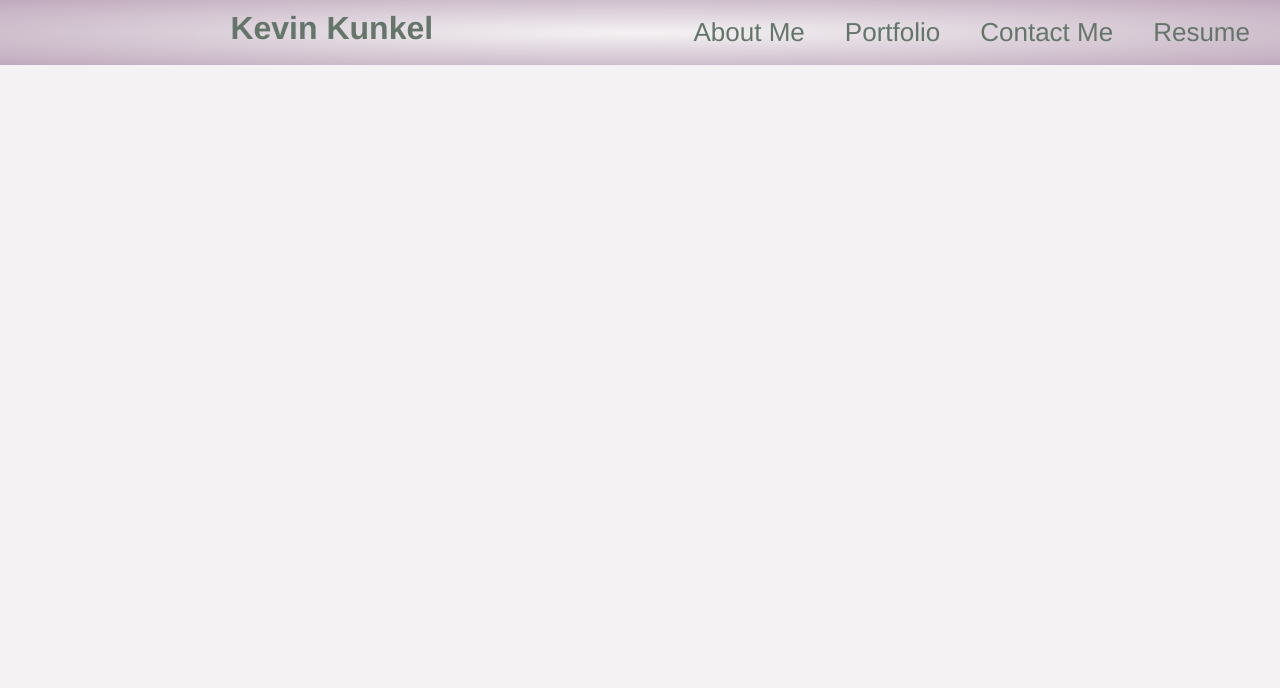
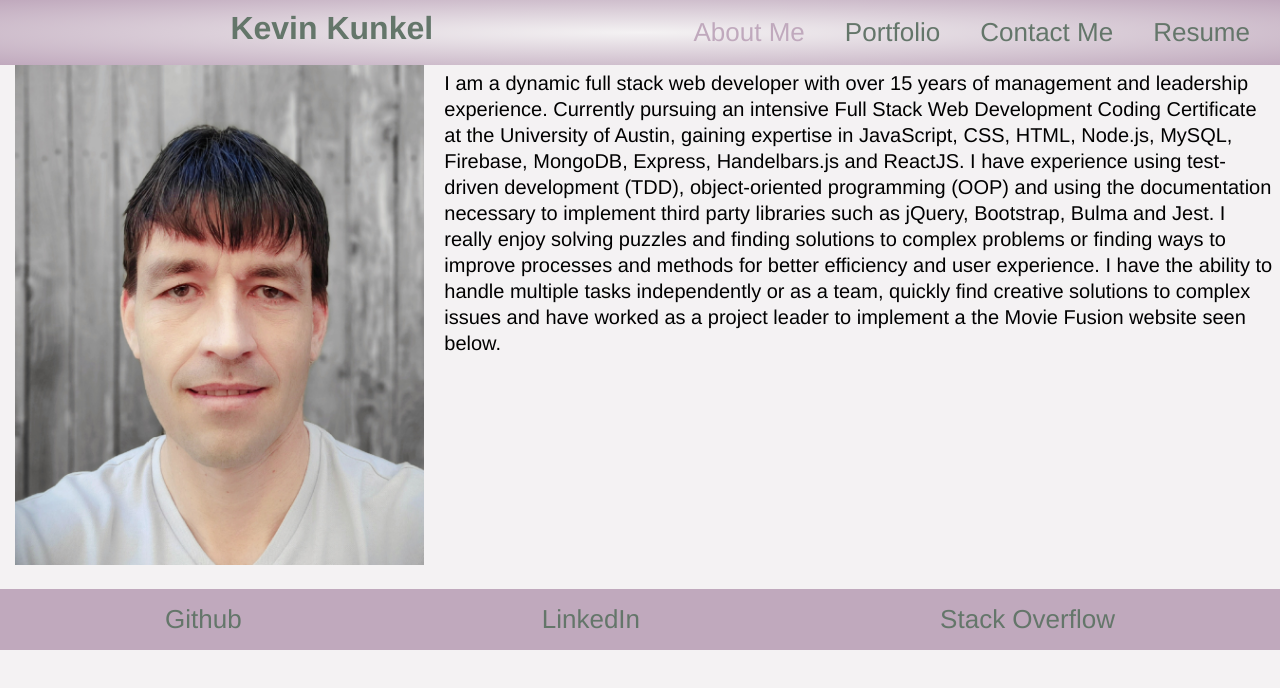
Before and after one commit to kunkelkevin/react-portfolio, a React (Create React App) app: page / in a window 1280 px wide. Shown: the top 688 px of the page. Built offline with nearby package versions, Linux system fonts and the light colour scheme.

Commit message:
About and Footer components

```diff
--- a/src/App.js
+++ b/src/App.js
@@ -1,18 +1,18 @@
 import React, { useState } from "react";
 import "./App.css";
 import Header from "./components/Header";
+import About from "./components/About";
+import Footer from "./components/Footer";
 
 function App() {
   const [sections] = useState([
-    {
-      name: "About Me",
-    },
+    { name: "About Me" },
     { name: "Portfolio" },
     { name: "Contact Me" },
     { name: "Resume" },
   ]);
 
-  const [currentSection, setCurrentSection] = useState(0);
+  const [currentSection, setCurrentSection] = useState(sections[0]);
 
   return (
     <div>
@@ -21,7 +21,10 @@ function App() {
         currentSection={currentSection}
         setCurrentSection={setCurrentSection}
       ></Header>
-      <main></main>
+      <main>
+        <About />
+        <Footer />
+      </main>
     </div>
   );
 }
--- /dev/null
+++ b/src/components/About/index.js
@@ -0,0 +1,15 @@
+import React from "react";
+import profileImage from "../../assets/img/profile-pic.jpg";
+
+function About() {
+  return (
+    <section id="about">
+      <img src={profileImage} alt="Profile Pic" />
+      <p>
+        I am a dynamic full stack web developer with over 15 years of management and leadership experience.   Currently pursuing an intensive Full Stack Web Development Coding Certificate at the University of Austin, gaining expertise in JavaScript, CSS, HTML, Node.js, MySQL, Firebase, MongoDB, Express, Handelbars.js and ReactJS. I have experience using test-driven development (TDD), object-oriented programming (OOP) and using the documentation necessary to implement third party libraries such as jQuery, Bootstrap, Bulma and Jest.  I really enjoy solving puzzles and finding solutions to complex problems or finding ways to improve processes and methods for better efficiency and user experience.  I have the ability to handle multiple tasks independently or as a team, quickly find creative solutions to complex issues and have worked as a project leader to implement a the Movie Fusion website seen below.
+      </p>
+    </section>
+  );
+}
+
+export default About;
--- /dev/null
+++ b/src/components/Footer/index.js
@@ -0,0 +1,21 @@
+import React from "react";
+
+function Footer() {
+  return (
+    <footer id="contact">
+      <ul>
+        <li>
+          <a href="https://github.com/kunkelkevin/" target="_blank" rel="noreferrer">Github</a>
+        </li>
+        <li>
+          <a href="https://www.linkedin.com/in/kevin-kunkel-b6b71147/" target="_blank" rel="noreferrer">LinkedIn</a>
+        </li>
+        <li>
+          <a href="https://stackoverflow.com/users/16548606/kunkelkevin" target="_blank" rel="noreferrer">Stack Overflow</a>
+        </li>
+      </ul>
+    </footer>
+  );
+}
+
+export default Footer;
```
